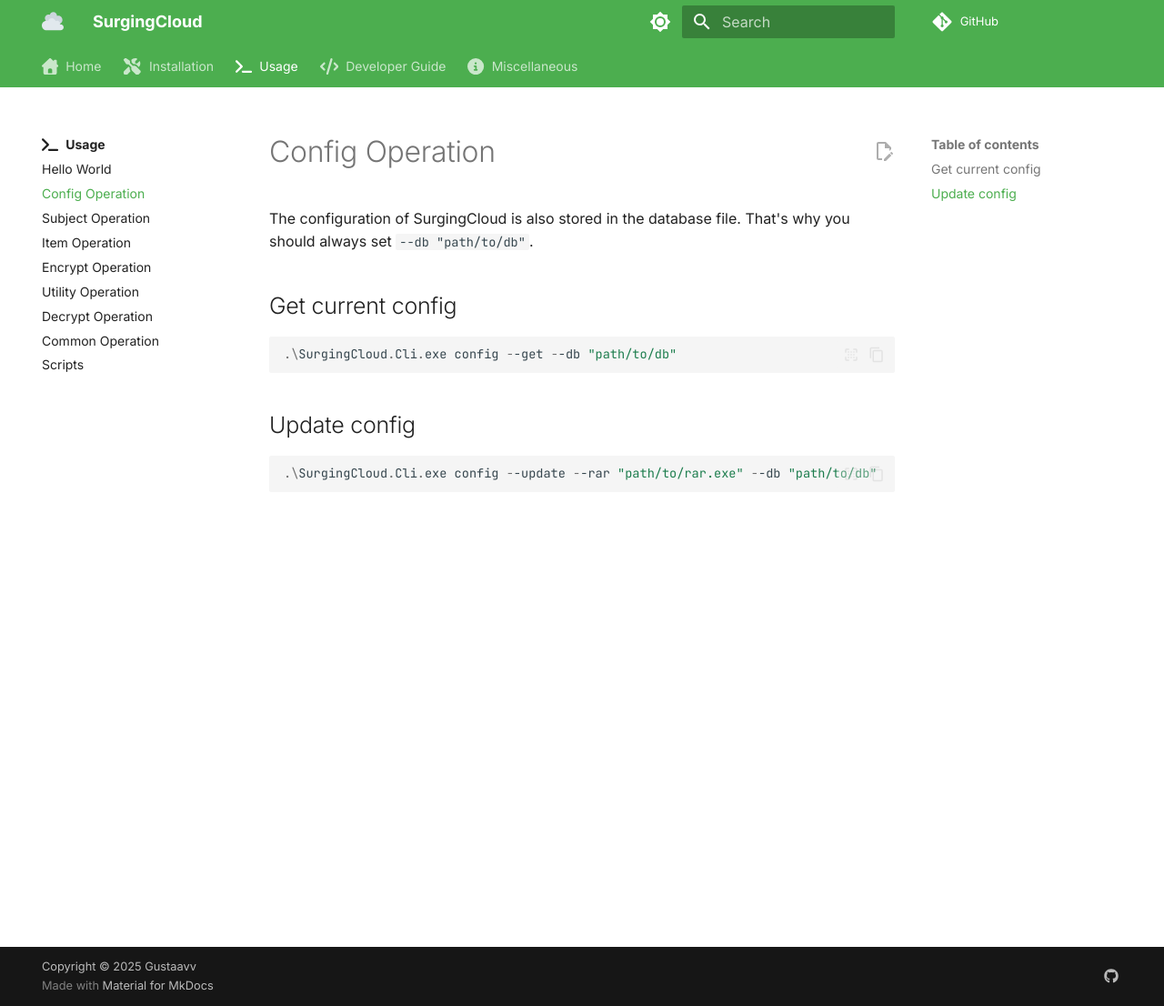
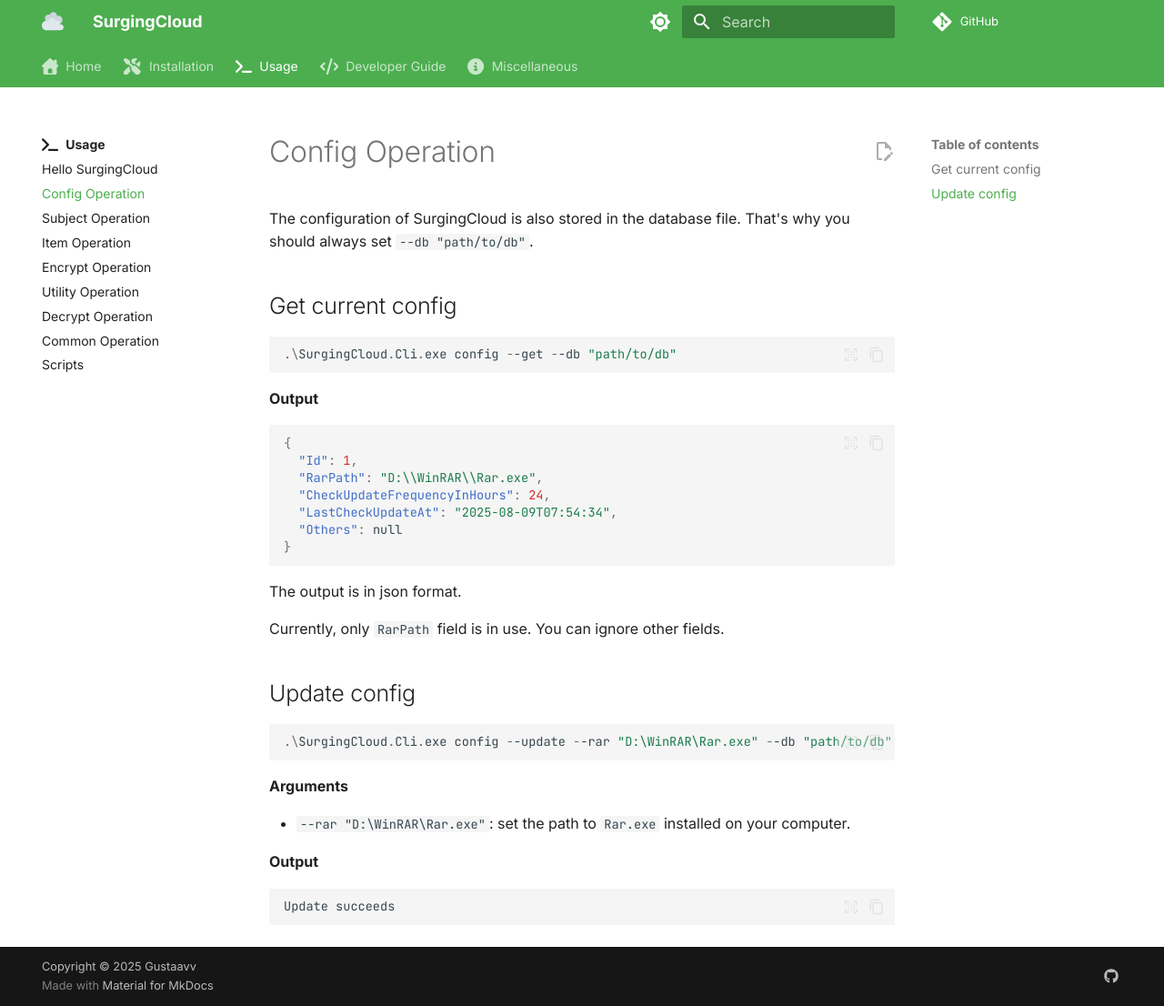
Before and after one commit to gustaavv/SurgingCloud, an MkDocs documentation site: the page built from docs/usage/config.md, in a window 1280 px wide and 1106 px high. Shown: the whole window at 91% size. Built offline with MkDocs 1.6.1 and Material for MkDocs 9.7.7, drawn with Linux system fonts in a browser that asks for light colours; comment, search, counter and statistics services are not loaded.

Commit message:
update doc

````diff
--- a/docs/usage/config.md
+++ b/docs/usage/config.md
@@ -10,8 +10,35 @@ The configuration of SurgingCloud is also stored in the database file. That's wh
 .\SurgingCloud.Cli.exe config --get --db "path/to/db"
 ```
 
+**Output**
+
+```json
+{
+  "Id": 1,
+  "RarPath": "D:\\WinRAR\\Rar.exe",
+  "CheckUpdateFrequencyInHours": 24,
+  "LastCheckUpdateAt": "2025-08-09T07:54:34",
+  "Others": null
+}
+```
+
+The output is in json format.
+
+Currently, only `RarPath` field is in use. You can ignore other fields.
+
+
 ## Update config
 
 ```powershell
-.\SurgingCloud.Cli.exe config --update --rar "path/to/rar.exe" --db "path/to/db"
+.\SurgingCloud.Cli.exe config --update --rar "D:\WinRAR\Rar.exe" --db "path/to/db"
 ```
+
+**Arguments**
+
+- `--rar "D:\WinRAR\Rar.exe"`: set the path to `Rar.exe` installed on your computer.
+
+**Output**
+
+```
+Update succeeds
+```
--- a/docs/usage/hello.md
+++ b/docs/usage/hello.md
@@ -1,5 +1,5 @@
 ---
-title: Hello World
+title: Hello SurgingCloud
 ---
 
 This tutorial will walk you through the basic steps to use SurgingCloud.
````
